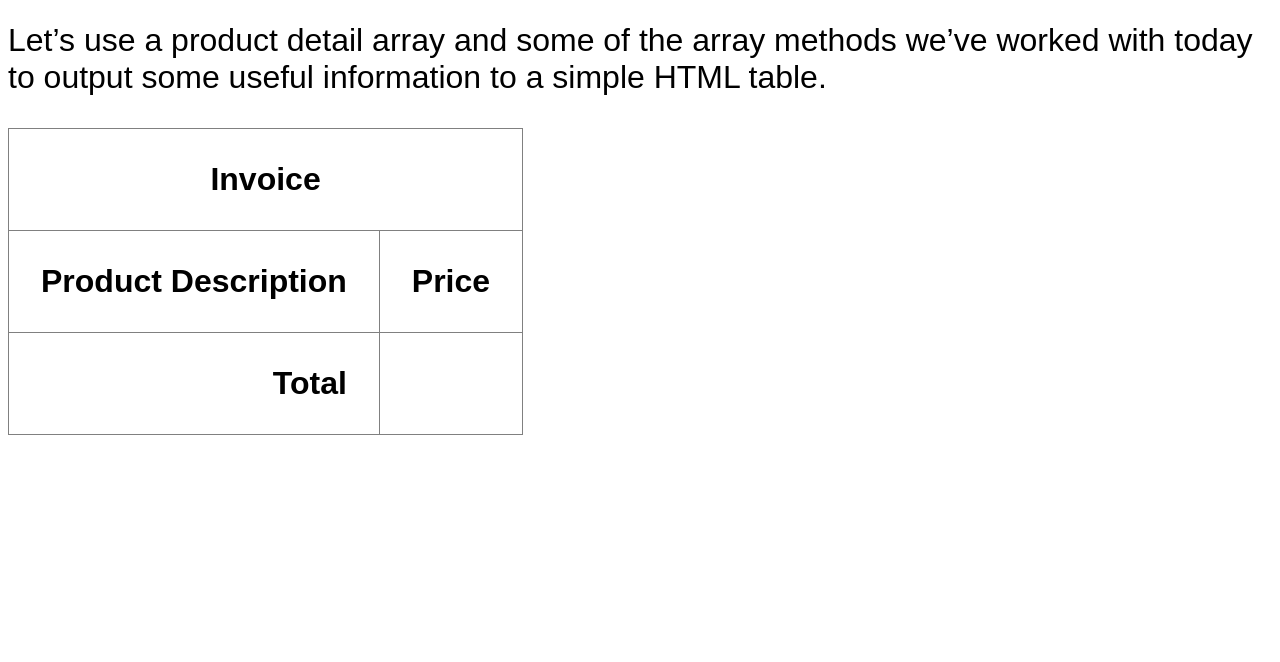
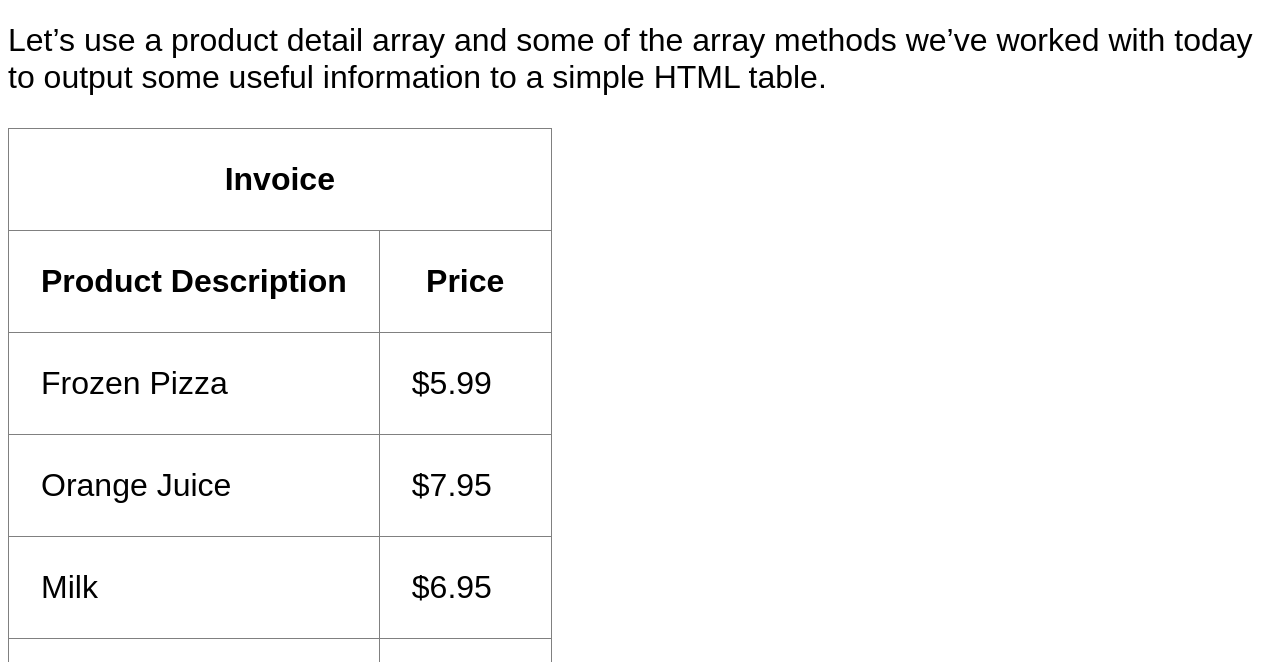
Before and after one commit to ryok13/comp1073Summer, a plain HTML site: page lesson-3/products.html in a window 1280 px wide. Shown: the part 138-800 px from the top of the page. Drawn offline with Linux system fonts and the light colour scheme.

Commit message:
week3(part2)

```diff
--- a/lesson-3/js/products.js
+++ b/lesson-3/js/products.js
@@ -1,26 +1,44 @@
 // STEP 1: Declare and initialize variables
 // STEP 1a: Grab the parts of the DOM that we need to build the invoice
-
+const productList = document.querySelector("tbody");
+const totalData = document.querySelector("tfoot td:first-of-type");
 // STEP 1b: Build the products array in the format 'Product Name:0.00'
-
+let products = [
+	"Frozen Pizza: 5.99",
+	"Orange Juice: 7.95",
+	"Milk: 6.95",
+	"Dozen Eggs: 6.95",
+	"Bacon: 7.49",
+	"Kiwi Fruit: 3.95"
+];
 // STEP 1c: Set up invoiceTotal variable - start at zero
-
+let invoiceTotal = 0;
 // STEP 1d: Declare the itemRow and the itemDetail array;
-
+let itemRow = [];
+let itemDetail = [];
+let itemDesc;
+let itemPrice;
 // STEP 2: Build a loop to iterate through the products array
-
+for (let i = 0; i < products.length; i++) {
 	// STEP 3: Break apart the product name from the price for each item with split()
-
+	products[i] = products[i].split(": ");
 	// STEP 4: Now we have an array as an element of an array - set the second array element to the product price (as type number)
-
+	products[i][1] = Number(products[i][1]);
+	console.log(products[i][0] + " " + products[i][1]);
 	// STEP 5: Add the price of this product to the invoice total
-
+	invoiceTotal += products[i][1];
+	console.log(invoiceTotal);
 	// STEP 6: Capture each product name and price as variables
-
+	itemDesc = products[i][0];
+	itemPrice = products[i][1];
 	// STEP 7: Create a TR element for this product and price in the invoice table
-
+	itemRow[i] = document.createElement("tr");
 	// STEP 8: Build the string that contains two TD elements each containing one of the item description, and the item price
-
+	itemDetail[i] = `<td>${itemDesc}</td><td>$${itemPrice}</td>`;
 	// STEP 9: Set the above string as the innerHTML of the new TR element, and then append the new element to the table body (var productList)
-
+	itemRow[i].innerHTML = itemDetail[i];
+	console.log(itemRow[i]);
+	productList.append(itemRow[i]);
+}
 // STEP 10: Set the total cost of the invoice as the textContent of the TD in the TFOOT (var totalData), rounding the number to two decimal places
+totalData.textContent = "$ " + invoiceTotal.toFixed(2);
--- a/lesson-3/products.html
+++ b/lesson-3/products.html
@@ -5,6 +5,7 @@
 	<title>Products Array | COMP1073 Client-Side JavaScript</title>
 	<meta name="viewport" content="width=device-width, initial-scale=1" />
 	<link href="css/styles.css" rel="stylesheet" />
+	<script src="js/products.js" defer></script>
 </head>
 
 <body>
@@ -20,14 +21,14 @@
 				<th>Price</th>
 			</tr>
 		</thead>
+		<tbody>
+		</tbody>
 		<tfoot>
 			<tr>
 				<th>Total</th>
 				<td></td>
 			</tr>
 		</tfoot>
-		<tbody>
-		</tbody>
 	</table>
 </body>
 </html>
```
Also changed, not shown: lesson-3/js/arrays.js (+18 -9 lines).
